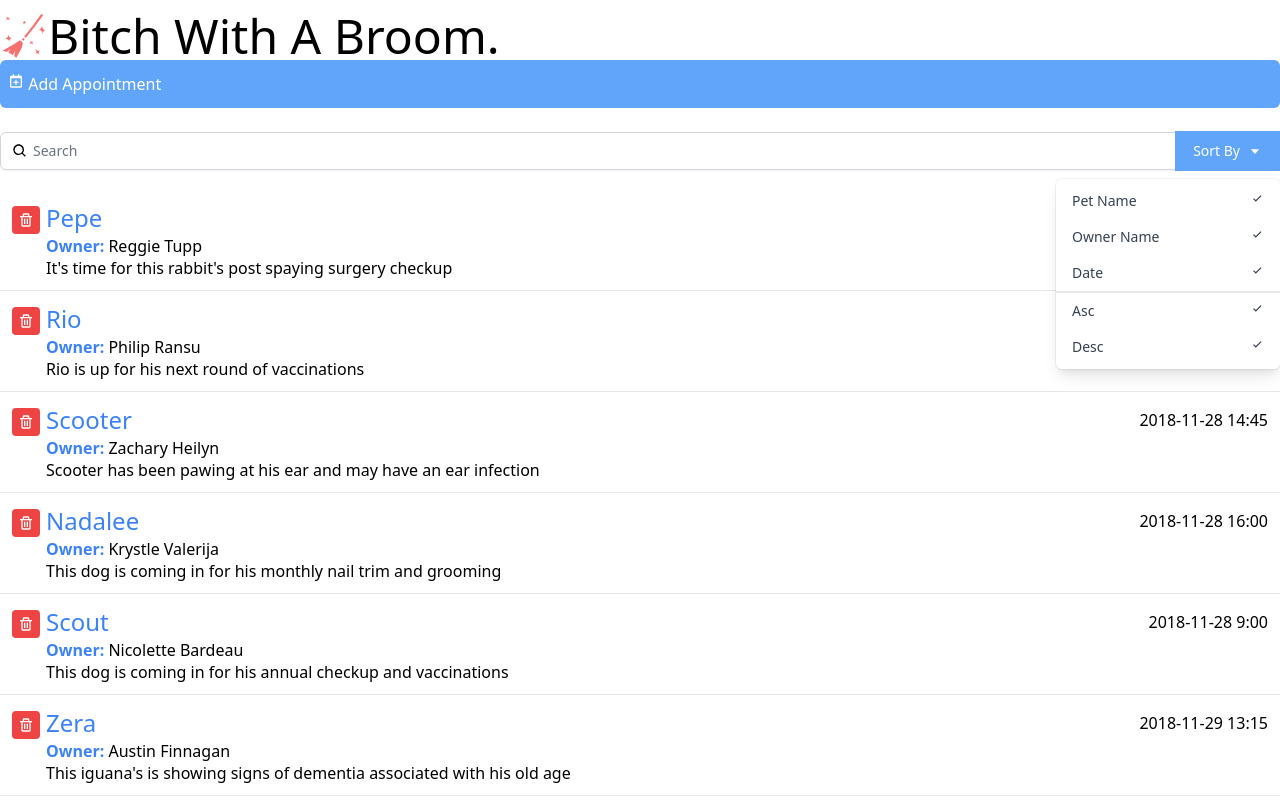
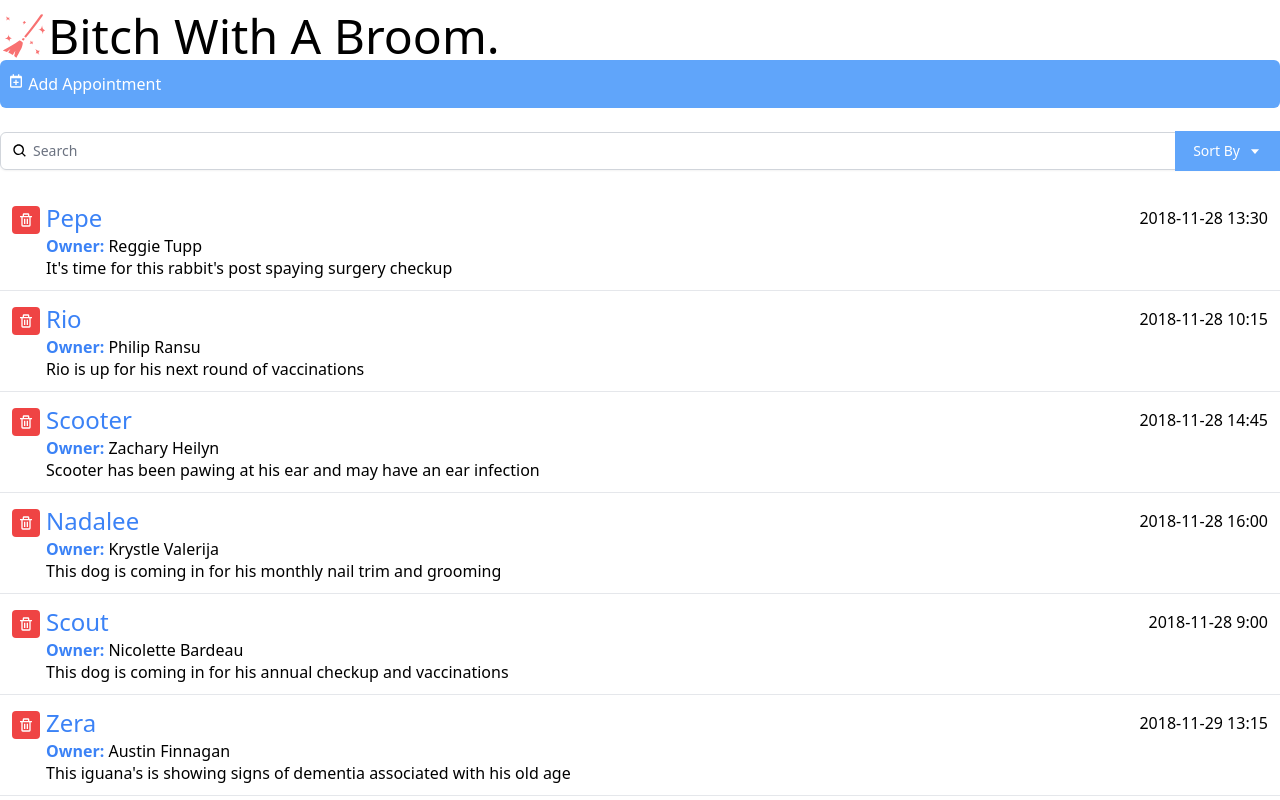
Before and after one commit to wadetheriver/skyreact, a React (Create React App) app: page / in a window 1280 px wide. Shown: the top 800 px of the page. Built offline with nearby package versions, Linux system fonts and the light colour scheme; the HTML template or start-up script is replaced by a standard one.

Commit message:
toggle dropdown on Search component

```diff
--- a/src/App.js
+++ b/src/App.js
@@ -8,7 +8,7 @@
 
 function App() {
 
-  console.log (appointmentList);
+  // console.log (appointmentList);
   return (
     <div className="App container mx-auto mt-3 font-thin ">
       <h1 className = "text-5xl">
--- a/src/components/AddAppointment.js
+++ b/src/components/AddAppointment.js
@@ -1,18 +1,20 @@
 import { useState } from "react";
 import { BiCalendarPlus } from "react-icons/bi";
+
 
 const AddAppointment = () => {
 
   let [toggleForm, settoggleForm] = useState(false)
 
   return (
+  // toggle a conditional class
     <div>
       <button onClick = {() => {settoggleForm(!toggleForm)}} className={`bg-blue-400 text-white px-2 py-3 w-full text-left ${toggleForm ? `rounded-t-md` : `rounded-md`}`}>
 
         <div><BiCalendarPlus className="inline-block align-text-top" />  Add Appointment</div>
       </button>
 
-
+  {/* Toggle the form */}
     {toggleForm &&
           <div className="border-r-2 border-b-2 border-l-2 border-light-blue-500 rounded-b-md pl-4 pr-4 pb-4">
           <div className="sm:grid sm:grid-cols-3 sm:gap-4 sm:items-start  sm:pt-5">
--- a/src/components/Search.js
+++ b/src/components/Search.js
@@ -1,6 +1,13 @@
 import { BiSearch, BiCaretDown, BiCheck } from "react-icons/bi"
+import { useState } from 'react';
 
-const Dropdown = () => {
+
+
+  const DropDown = ({toggle}) => {
+    if (!toggle) {
+      return null;
+    }
+
     return (
         <div className="origin-top-right absolute right-0 mt-2 w-56
         rounded-md shadow-lg bg-white ring-1 ring-black ring-opacity-5">
@@ -28,7 +35,9 @@
 
 const Search = () => {
 
-    return (
+  let [toggleSort, setToggleSort] = useState(false);
+
+  return (
     <div className="py-5">
         <div className="mt-1 relative rounded-md shadow-sm">
           <div className="absolute inset-y-0 left-0 pl-3 flex items-center pointer-events-none">
@@ -39,11 +48,11 @@
             className="pl-8 rounded-md focus:ring-indigo-500 focus:border-indigo-500 block w-full sm:text-sm border-gray-300" placeholder="Search" />
           <div className="absolute inset-y-0 right-0 flex items-center">
             <div>
-              <button type="button"
+              <button onClick = {() => {setToggleSort(!toggleSort)}} type="button"
                 className="justify-center px-4 py-2 bg-blue-400 border-2 border-blue-400 text-sm text-white hover:bg-blue-700 focus:outline-none focus:ring-2 focus:ring-offset-2 flex items-center" id="options-menu" aria-haspopup="true" aria-expanded="true">
                 Sort By <BiCaretDown className="ml-2" />
               </button>
-              <Dropdown />
+              <DropDown toggle= {toggleSort} />
             </div>
           </div>
         </div>
```
